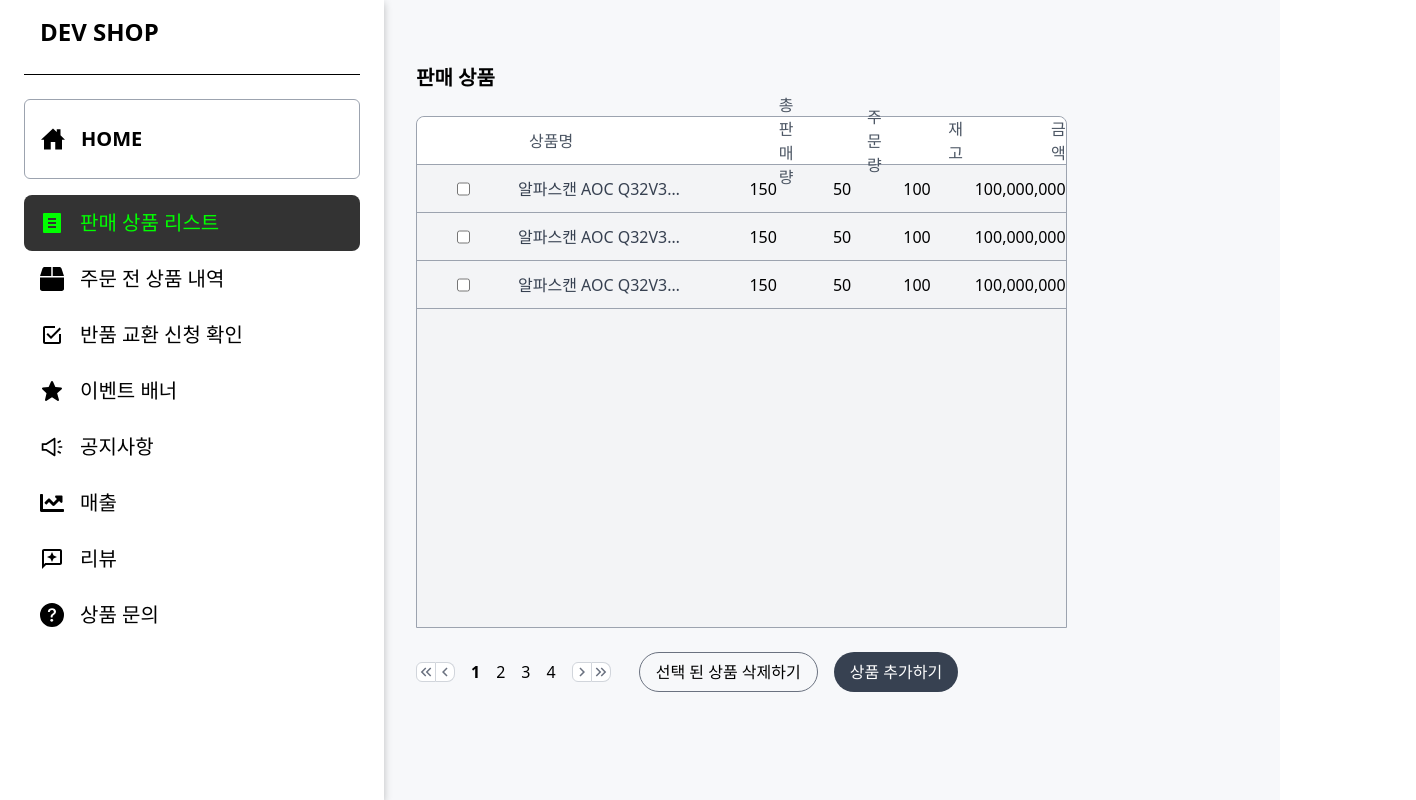
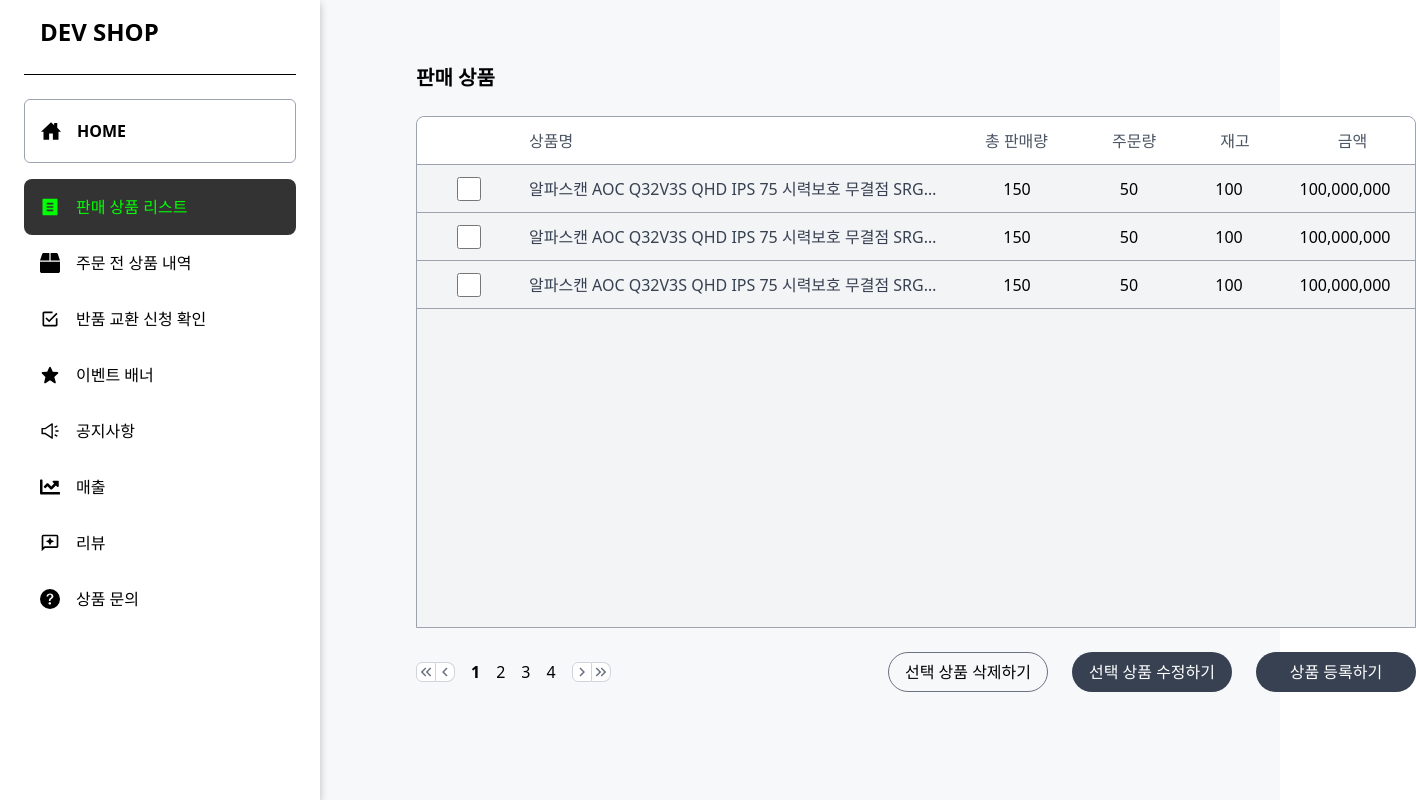
Before and after one commit to devstoreproject/devstore, a React (Create React App) app in the folder FE/: page /admin/productlist in a window 1280 px wide. Shown: the whole page, 1416 px wide, since content can reach past the window. Built offline with nearby package versions, Linux system fonts and the light colour scheme.

Commit message:
[design] 관리자 페이지 디자인 수정

```diff
--- a/FE/src/Components/KYH/admin/AdminNav.tsx
+++ b/FE/src/Components/KYH/admin/AdminNav.tsx
@@ -3,7 +3,7 @@ import MenuNav from './MenuNav';
 
 export default function AdminNav() {
   return (
-    <div className="fixed flex flex-col h-screen px-6 bg-white w-96 shadow-signBox">
+    <div className="fixed flex flex-col h-screen px-6 bg-white w-80 shadow-signBox">
       <span className="h-20 pt-4 ml-4 text-2xl font-bold">DEV SHOP</span>
       <div className="w-full h-full border-t border-t-black">
         <HomeNavigate />
--- a/FE/src/Components/KYH/admin/HomeNavigate.tsx
+++ b/FE/src/Components/KYH/admin/HomeNavigate.tsx
@@ -2,11 +2,11 @@ import { IoHomeSharp } from 'react-icons/io5';
 
 export default function HomeNavigate() {
   return (
-    <div className="flex items-center h-20 pl-4 mt-6 mb-4 border border-gray-400 rounded-md">
-      <span className="mr-4 text-2xl">
+    <div className="flex items-center h-16 pl-4 mt-6 mb-4 border border-gray-400 rounded-md">
+      <span className="mr-4 text-xl">
         <IoHomeSharp />
       </span>
-      <span className="text-xl font-bold">HOME</span>
+      <span className="font-bold">HOME</span>
     </div>
   );
 }
--- a/FE/src/Components/KYH/admin/MenuNav.tsx
+++ b/FE/src/Components/KYH/admin/MenuNav.tsx
@@ -16,11 +16,11 @@ export default function MenuNav() {
             to={menu.to}
             className={({ isActive }) =>
               isActive
-                ? 'text-xl flex bg-light-black text-neon-green h-14 rounded-lg items-center'
-                : 'text-xl flex h-14 items-center'
+                ? 'flex bg-light-black text-neon-green h-14 rounded-lg items-center'
+                : 'flex h-14 items-center'
             }
           >
-            <div className="mx-4 text-2xl">{menu.icon}</div>
+            <div className="mx-4 text-xl">{menu.icon}</div>
             <span>{menu.text}</span>
           </NavLink>
         </li>
--- a/FE/src/Components/KYH/admin/ProductInquiry/ResultTable.tsx
+++ b/FE/src/Components/KYH/admin/ProductInquiry/ResultTable.tsx
@@ -3,7 +3,7 @@ import ResultTableTitle from './ResultTableTitle';
 
 export default function ResultTable() {
   return (
-    <div className="flex flex-col mt-6 mb-4 bg-gray-100 border border-gray-400 rounded-lg h-112">
+    <div className="flex flex-col mt-6 mb-4 bg-gray-100 border border-gray-400 rounded-lg h-112 w-250">
       <ResultTableTitle />
       <ResultTableContents />
       <ResultTableContents />
--- a/FE/src/Components/KYH/admin/ProductInquiry/SearchTable.tsx
+++ b/FE/src/Components/KYH/admin/ProductInquiry/SearchTable.tsx
@@ -3,7 +3,7 @@ import SearchTableTitle from './SearchTableTitle';
 
 export default function SearchTable() {
   return (
-    <div className="flex h-40 bg-gray-100 border border-gray-400 rounded-lg">
+    <div className="flex h-40 bg-gray-100 border border-gray-400 rounded-lg w-250">
       <SearchTableTitle />
       <SearchTableContents />
     </div>
--- a/FE/src/Components/KYH/admin/ProductList/ProductList.tsx
+++ b/FE/src/Components/KYH/admin/ProductList/ProductList.tsx
@@ -1,19 +1,40 @@
+import { useNavigate } from 'react-router-dom';
 import PaginationContainer from './PaginationContainer';
 import Table from './Table';
 
 export default function ProductList() {
+  const navigate = useNavigate();
+  const deleteBtnHandler = () => {};
+  const postBtnHandler = () => {
+    navigate('/admin/productlist/post');
+  };
+  const editBtnHandler = () => {
+    navigate('/admin/productlist/post');
+  };
   return (
     <div className="flex flex-col">
       <span className="mb-6 text-xl font-bold">판매 상품</span>
       <Table />
-      <div className="flex items-center justify-between w-5/6 mt-6">
+      <div className="flex items-center mt-6 w-250">
         <PaginationContainer />
-        <div>
-          <button className="h-10 px-4 mr-4 border border-gray-500 rounded-3xl">
-            선택 된 상품 삭제하기
+        <div className="ml-auto">
+          <button
+            className="w-40 h-10 mr-6 border border-gray-500 rounded-3xl"
+            onClick={deleteBtnHandler}
+          >
+            선택 상품 삭제하기
           </button>
-          <button className="h-10 px-4 text-white bg-gray-700 rounded-3xl">
-            상품 추가하기
+          <button
+            className="w-40 h-10 mr-6 text-white bg-gray-700 rounded-3xl"
+            onClick={editBtnHandler}
+          >
+            선택 상품 수정하기
+          </button>
+          <button
+            className="w-40 h-10 text-white bg-gray-700 rounded-3xl"
+            onClick={postBtnHandler}
+          >
+            상품 등록하기
           </button>
         </div>
       </div>
--- a/FE/src/Components/KYH/admin/ProductList/Table.tsx
+++ b/FE/src/Components/KYH/admin/ProductList/Table.tsx
@@ -3,7 +3,7 @@ import TableTitle from './TableTitle';
 
 export default function Table() {
   return (
-    <div className="bg-gray-100 border border-gray-400 rounded-t-lg h-128">
+    <div className="bg-gray-100 border border-gray-400 rounded-t-lg w-250 h-128">
       <TableTitle />
       <ul>
         <TableContents />
--- a/FE/src/Components/KYH/admin/ProductList/TableContents.tsx
+++ b/FE/src/Components/KYH/admin/ProductList/TableContents.tsx
@@ -2,7 +2,7 @@ export default function TableContents() {
   return (
     <li className="flex items-center w-full h-12 border-b border-b-gray-400">
       <input type="checkbox" className="w-6 h-6 ml-10" />
-      <p className="ml-12 mr-16 text-gray-700 truncate w-120">
+      <p className="ml-12 mr-10 text-gray-700 truncate w-104">
         알파스캔 AOC Q32V3S QHD IPS 75 시력보호 무결점 SRGB 100% 전문가용 모니터
       </p>
       <span className="w-16 text-center mr-14">150</span>
--- a/FE/src/Components/KYH/admin/ProductList/TableTitle.tsx
+++ b/FE/src/Components/KYH/admin/ProductList/TableTitle.tsx
@@ -1,8 +1,8 @@
 export default function TableTitle() {
   return (
     <div className="flex items-center w-full h-12 bg-white border-b rounded-t-lg border-b-gray-400">
-      <span className="text-gray-600 w-120 ml-28">상품명</span>
-      <span className="ml-16 text-gray-600">총 판매량</span>
+      <span className="text-gray-600 ml-28 w-104">상품명</span>
+      <span className="ml-10 text-gray-600">총 판매량</span>
       <span className="ml-16 text-gray-600">주문량</span>
       <span className="ml-16 mr-6 text-gray-600">재고</span>
       <span className="ml-16 text-gray-600">금액</span>
--- a/FE/src/Components/KYH/admin/ReturnOrExchange/ResultTable.tsx
+++ b/FE/src/Components/KYH/admin/ReturnOrExchange/ResultTable.tsx
@@ -3,7 +3,7 @@ import ResultTableTitle from './ResultTableTitle';
 
 export default function ResultTable() {
   return (
-    <div className="flex flex-col mt-6 mb-4 bg-gray-100 border border-gray-400 rounded-lg h-112">
+    <div className="flex flex-col mt-6 mb-4 bg-gray-100 border border-gray-400 rounded-lg h-112 w-250">
       <ResultTableTitle />
       <ResultTableContents />
       <ResultTableContents />
--- a/FE/src/Components/KYH/admin/ReturnOrExchange/SearchTable.tsx
+++ b/FE/src/Components/KYH/admin/ReturnOrExchange/SearchTable.tsx
@@ -3,7 +3,7 @@ import SearchTableTitle from './SearchTableTitle';
 
 export default function SearchTable() {
   return (
-    <div className="flex bg-gray-100 border border-gray-400 rounded-lg h-60">
+    <div className="flex bg-gray-100 border border-gray-400 rounded-lg h-60 w-250">
       <SearchTableTitle />
       <SearchTableContents />
     </div>
```
